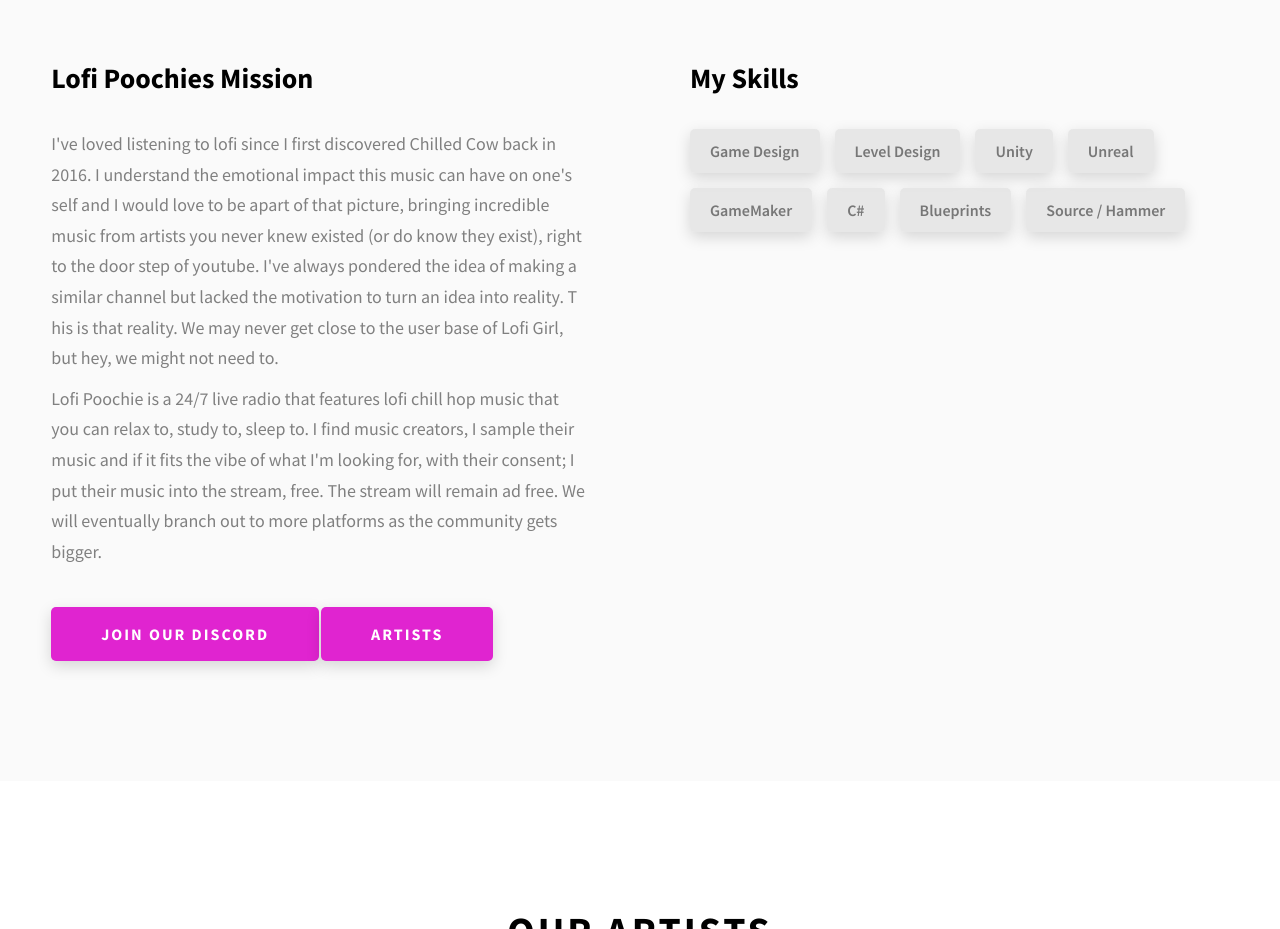
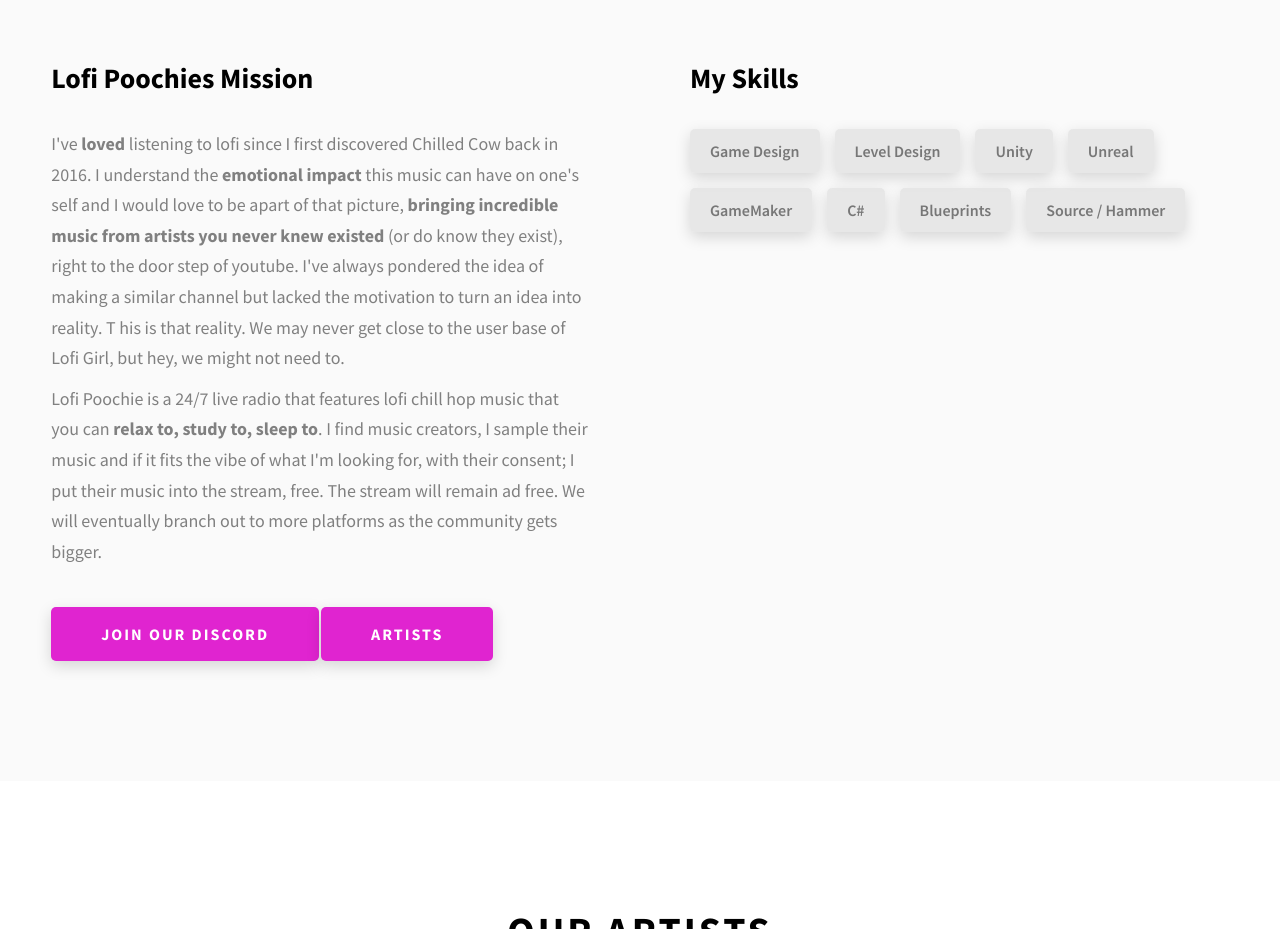
Before and after one commit to LofiPoochie/LofiPoochie.github.io, a website: page index.html in a window 1280 px wide. Shown: the part 1080-2009 px from the top of the page. Drawn offline with Linux system fonts and the light colour scheme.

Commit message:
text strong

```diff
--- a/index.html
+++ b/index.html
@@ -141,14 +141,14 @@
             <h3 class="about__content-title">Lofi Poochies Mission</h3>
             <div class="about__content-details">
               <p class="about__content-details-para">
-                I've loved listening to lofi since I first discovered Chilled Cow back in 2016.
-                I understand the emotional impact this music can have on one's self and I would love to be apart of that picture,
-                bringing incredible music from artists you never knew existed (or do know they exist), right to the door step of youtube.
+                I've <strong>loved</strong> listening to lofi since I first discovered Chilled Cow back in 2016.
+                I understand the <strong>emotional impact</strong> this music can have on one's self and I would love to be apart of that picture,
+                <strong>bringing incredible music from artists you never knew existed</strong> (or do know they exist), right to the door step of youtube.
                 I've always pondered the idea of making a similar channel but lacked the motivation to turn an idea into reality. T
                 his is that reality. We may never get close to the user base of Lofi Girl, but hey, we might not need to.
               </p>
               <p class="about__content-details-para">
-                Lofi Poochie is a 24/7 live radio that features lofi chill hop music that you can relax to, study to, sleep to.
+                Lofi Poochie is a 24/7 live radio that features lofi chill hop music that you can <strong>relax to, study to, sleep to</strong>.
                 I find music creators, I sample their music and if it fits the vibe of what I'm looking for, with their consent; I put their music into the stream, free.
                 The stream will remain ad free. We will eventually branch out to more platforms as the community gets bigger.
                 </p>
```
